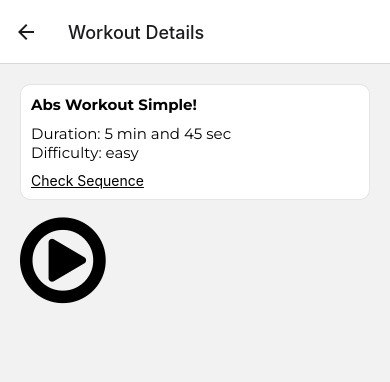
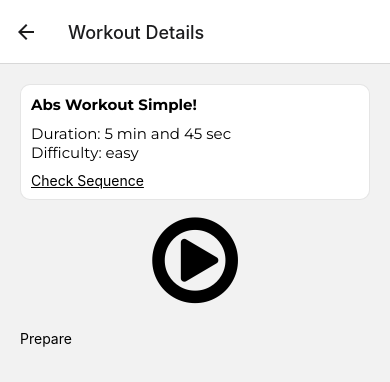
Before and after one commit to Danish64/workoutapp, a React Native app: screen / in a window 390 px wide. Both pictures are taken after a click on the element 195 px from the left and 177 px from the top of the page. Shown: the top 382 px of the page. Built offline with nearby package versions, Linux system fonts and the light colour scheme.

Commit message:
added: countdown shown

```diff
--- a/hooks/useCountDown.ts
+++ b/hooks/useCountDown.ts
@@ -14,10 +14,10 @@
 
         intervalRef.current = window.setInterval(() => {
             setCountDown((count) => {
-                console.log(count);
+                // console.log(count);
                 return count - 1;
             })
-        }, 1000);
+        }, 50);
 
         return cleanup;
 
--- a/screens/WorkoutDetails.tsx
+++ b/screens/WorkoutDetails.tsx
@@ -32,12 +32,22 @@
         trackerIdx >= 0 ? sequence[trackerIdx].duration : -1
     );
 
+    useEffect(() => {
+        console.log(countDown);
+        if(!workout) { return; }
+
+        if(trackerIdx === workout.sequence.length - 1) { return; }
+
+        if(countDown === 0){
+            addItemToSequence(trackerIdx + 1);
+        }
+    }, [countDown]);
 
 
 
     const addItemToSequence = (idx: number) => {
         setSequence([...sequence, workout!.sequence[idx]]);
-        setTrackerIdx(0);
+        setTrackerIdx(idx);
     }
 
 
@@ -46,6 +56,8 @@
         return null;
     }
 
+
+    const hasReachedEnd = sequence.length === workout.sequence.length && countDown === 0;
 
     return (
         <View style={styles.container}>
@@ -86,7 +98,7 @@
 
                 </Modal>
             </WorkoutItem>
-            <View>
+            <View style={styles.centerView}>
                 {
                     sequence.length === 0 &&
                     <FontAwesome
@@ -96,6 +108,25 @@
                     />
                 }
 
+                {
+                    sequence.length > 0 && countDown >= 0 &&
+                    <View>
+                        <Text style={styles.countDownText}>
+                            {countDown}
+                        </Text>
+                    </View>
+                }
+
+            </View>
+            <View>
+                <Text>
+                    {
+                        sequence.length === 0 ?
+                         "Prepare" :
+                        hasReachedEnd ?
+                        "Great Job" : sequence[trackerIdx].name
+                    }
+                </Text>
             </View>
 
         </View>
@@ -119,5 +150,14 @@
     },
     sequenceItem:{
         alignItems: 'center'
+    },
+    centerView:{
+        flexDirection: "row",
+        justifyContent: "space-around",
+        alignItems: "center",
+        marginBottom: 20
+    },
+    countDownText: {
+        fontSize: 55
     }
 })
```
